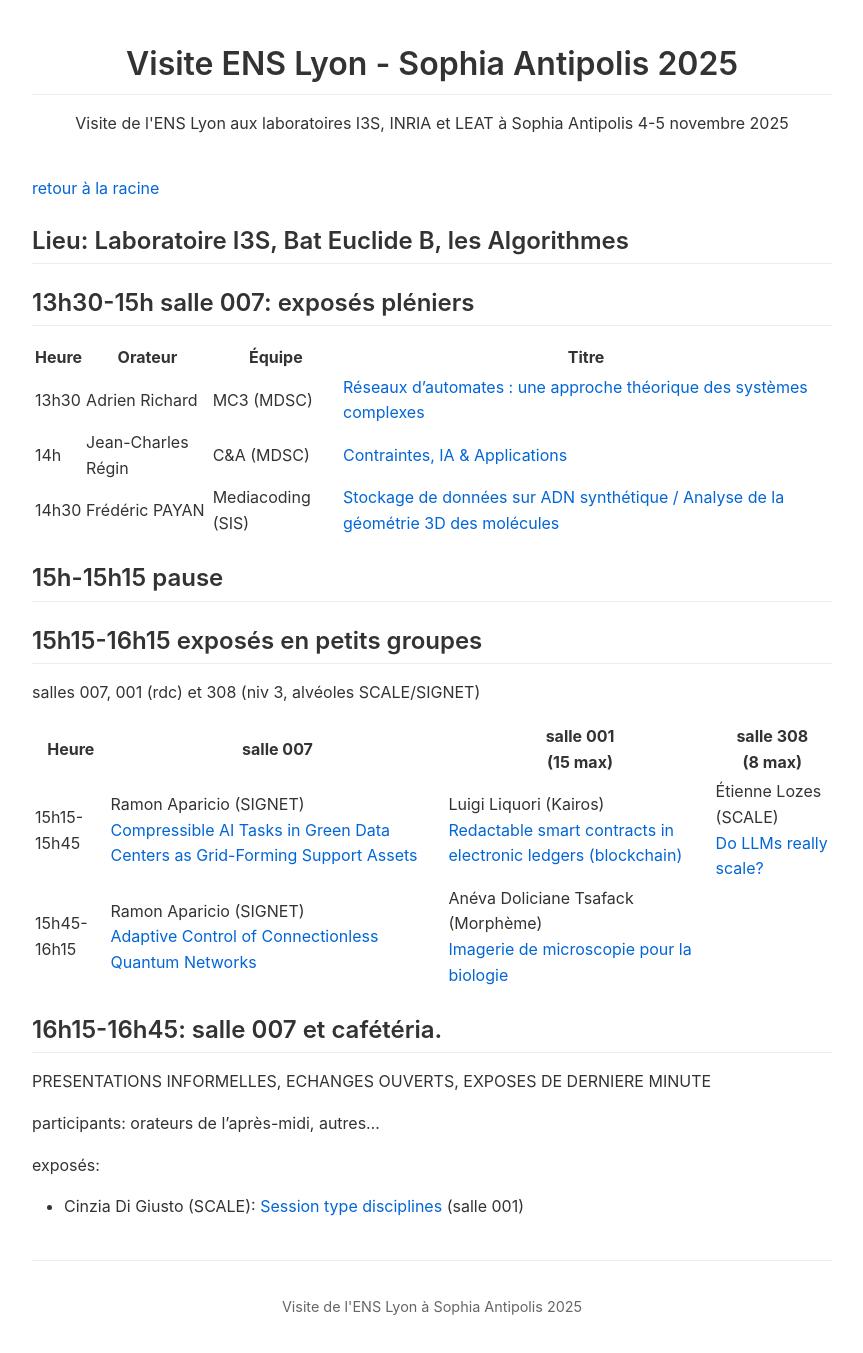
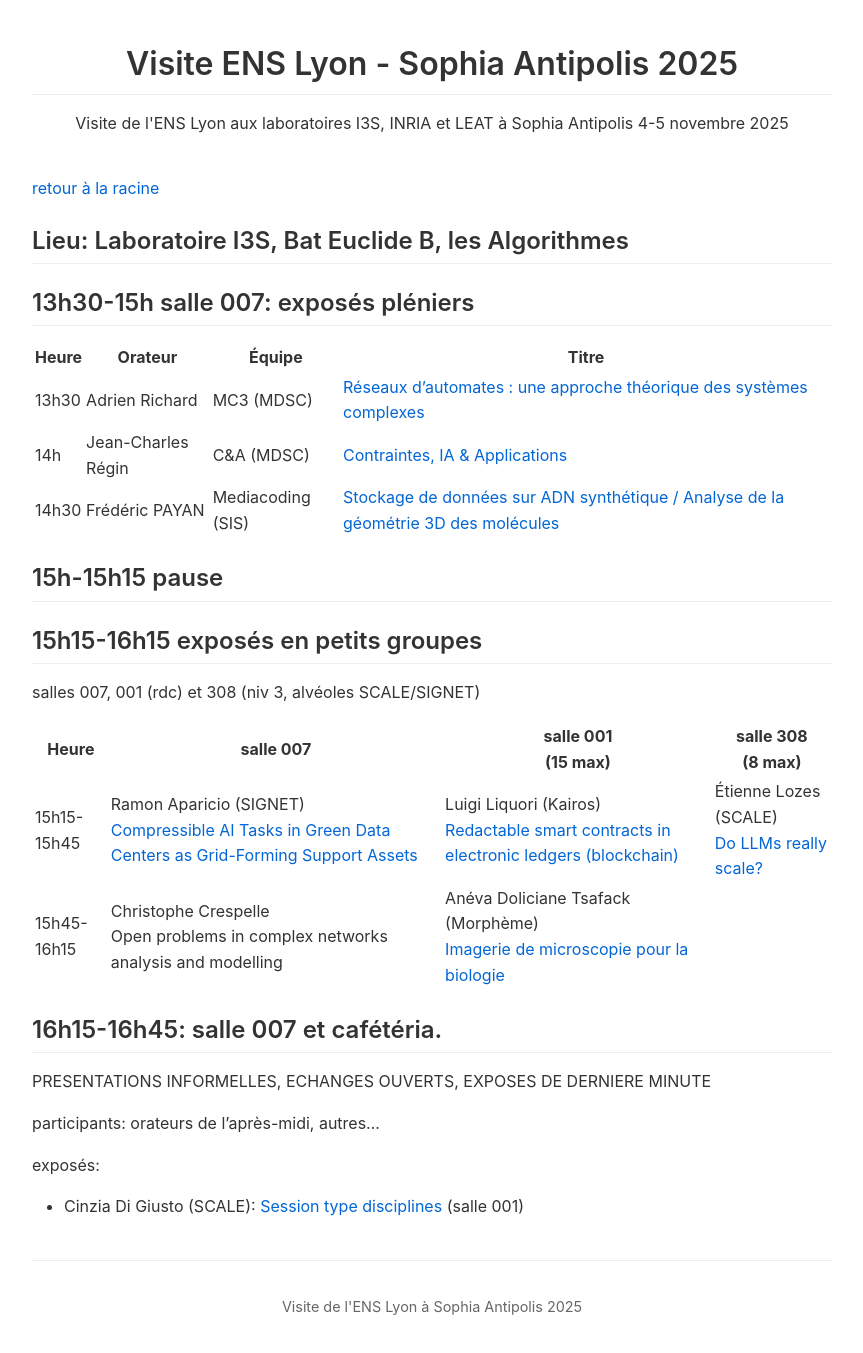
Before and after one commit to etiloz/visite-ens-lyon-sophia-2025.github.io, a Jekyll site: the page built from algorithmes/index.md, in a window 1280 px wide. Shown: the whole page, without its empty margins (208-1071 px from the left). Built offline with Jekyll 4.4.1, drawn with Linux system fonts in a browser that asks for light colours.

Commit message:
talk Christophe Crespelle scheduled

```diff
--- a/algorithmes/index.md
+++ b/algorithmes/index.md
@@ -23,7 +23,7 @@ salles 007, 001 (rdc) et 308 (niv 3, alvéoles SCALE/SIGNET)
 |Heure|salle 007 | salle 001 <br> (15 max) | salle 308 <br> (8 max)
 |-----|----------|-----------|----------
 |15h15-15h45|Ramon Aparicio (SIGNET) <br> [Compressible AI Tasks in Green Data Centers as Grid-Forming Support Assets](resumes/ramon-aparicio.txt) |Luigi Liquori (Kairos) <br> [Redactable smart contracts in electronic ledgers (blockchain)](resumes/luigi-liquori.txt)|Étienne Lozes (SCALE) <br> [Do LLMs really scale?](resumes/etienne-lozes.txt)
-|15h45-16h15|Ramon Aparicio (SIGNET) <br> [Adaptive Control of Connectionless Quantum Networks](resumes/ramon-aparicio2.txt)|Anéva Doliciane Tsafack (Morphème) <br> [Imagerie de microscopie pour la biologie](resumes/aneva-doliciane-tsafack.txt)|
+|15h45-16h15|Christophe Crespelle <br> Open problems in complex networks analysis and modelling|Anéva Doliciane Tsafack (Morphème) <br> [Imagerie de microscopie pour la biologie](resumes/aneva-doliciane-tsafack.txt)|
 
 
 
```
